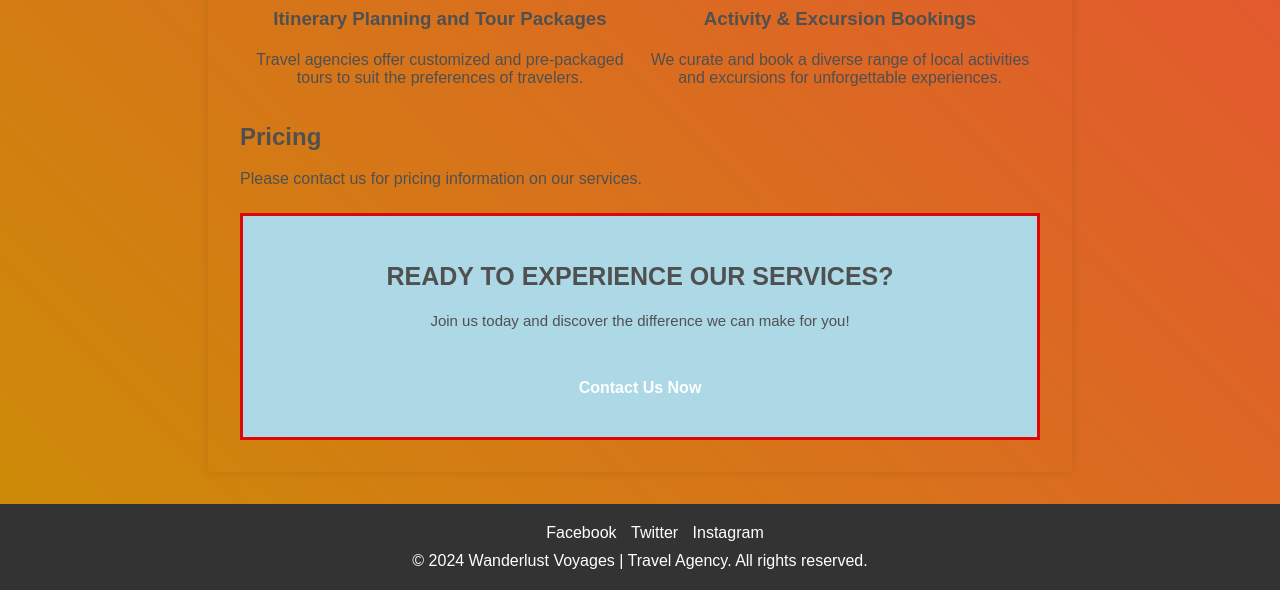
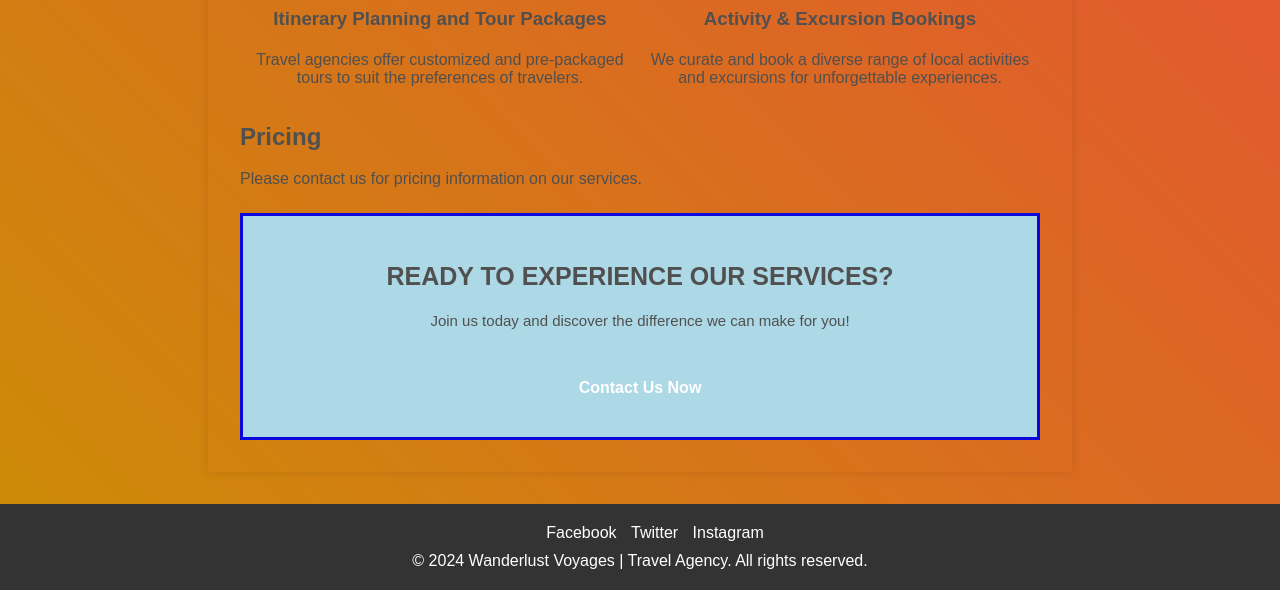
Before and after one commit to zakiashraf/F28WP-lab1, a plain HTML site: page week2/index.html in a window 1280 px wide. Shown: the part 1548-2138 px from the top of the page. Drawn offline with Linux system fonts and the light colour scheme.

Commit message:
Update style.css

```diff
--- a/week2/style.css
+++ b/week2/style.css
@@ -150,8 +150,8 @@ main h3 {
     background-color: #ADD8E6;
     margin-top: 25px;
     border-style: solid;
-    boarder-width: 10px;
-    border-color: #dd0707
+    boarder-width: 15px;
+    border-color: #0b07dd
 
 
 }
```
